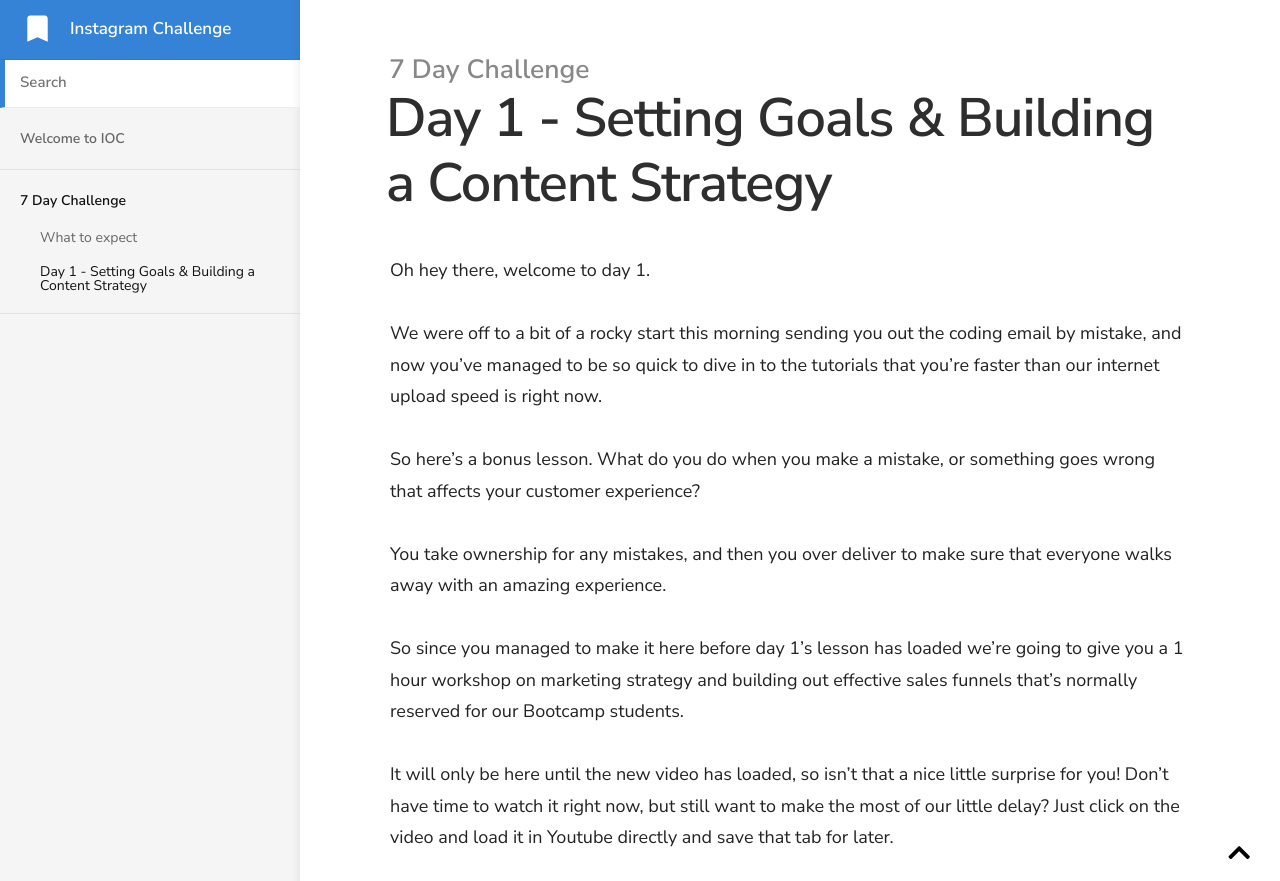
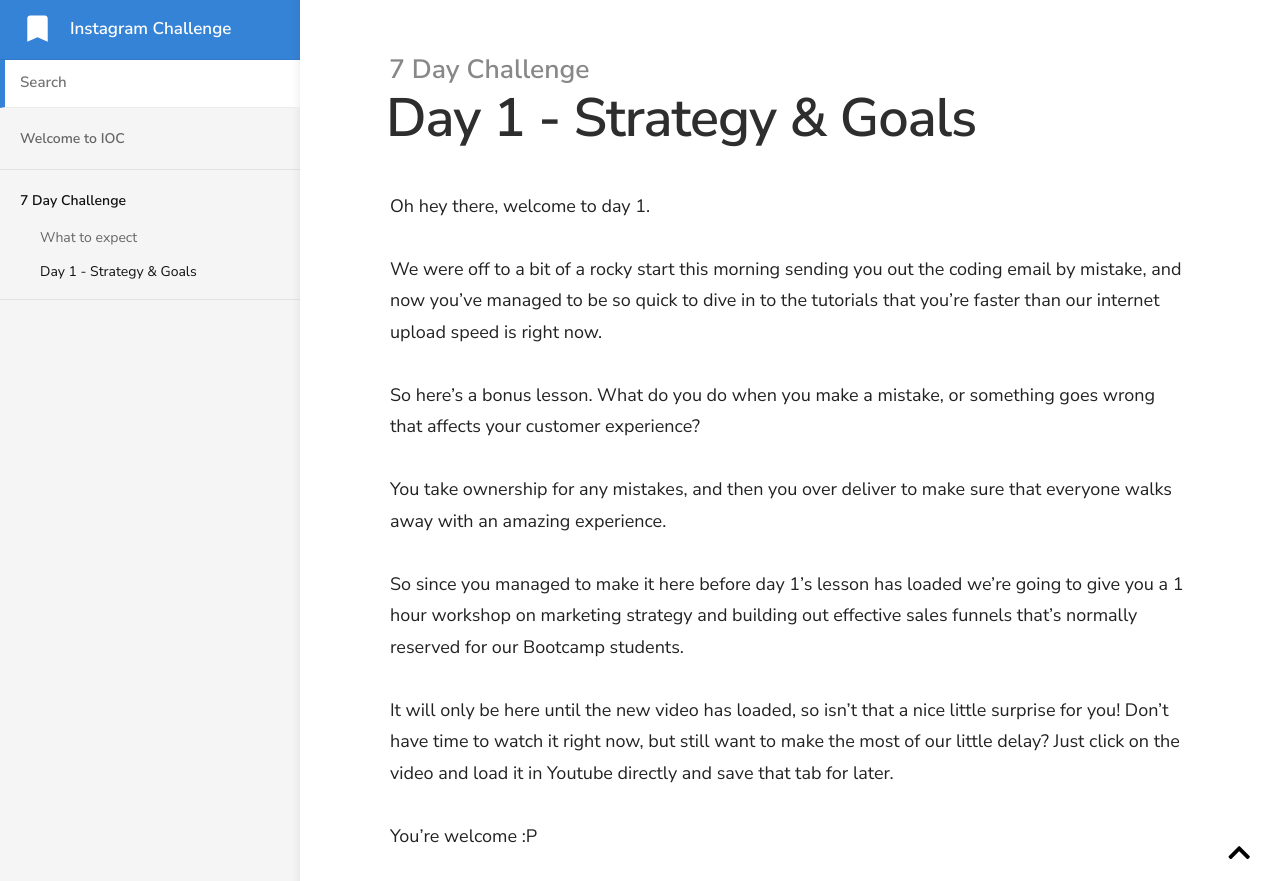
Before and after one commit to tinamayswinkels/7-day-instagram, a Jekyll site: the page built from _docs/a-7-Day-Challenge/2.Day1.md, in a window 1280 px wide and 900 px high, cut to the strip 0-881 px from the top of the window. Built offline with Jekyll 4.4.1, drawn with Linux system fonts in a browser that asks for light colours; nearby versions of some CDN libraries.

Commit message:
Updated '_docs/a-7-Day-Challenge/2.Day1.md' via CloudCannon

```diff
--- a/_docs/a-7-Day-Challenge/2.Day1.md
+++ b/_docs/a-7-Day-Challenge/2.Day1.md
@@ -1,5 +1,5 @@
 ---
-title: Day 1 - Setting Goals & Building a Content Strategy
+title: Day 1 - Strategy & Goals
 category: 7 Day Challenge
 order: 2
 ---
```
